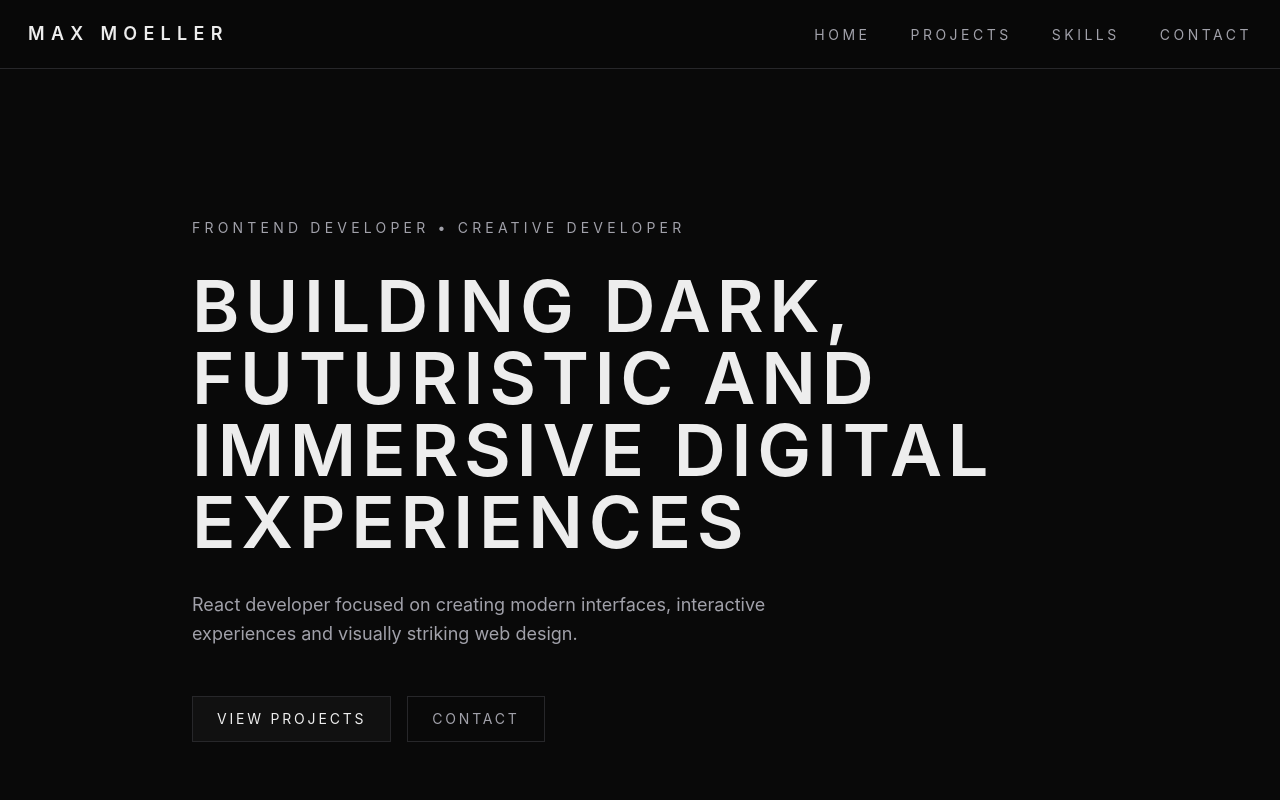
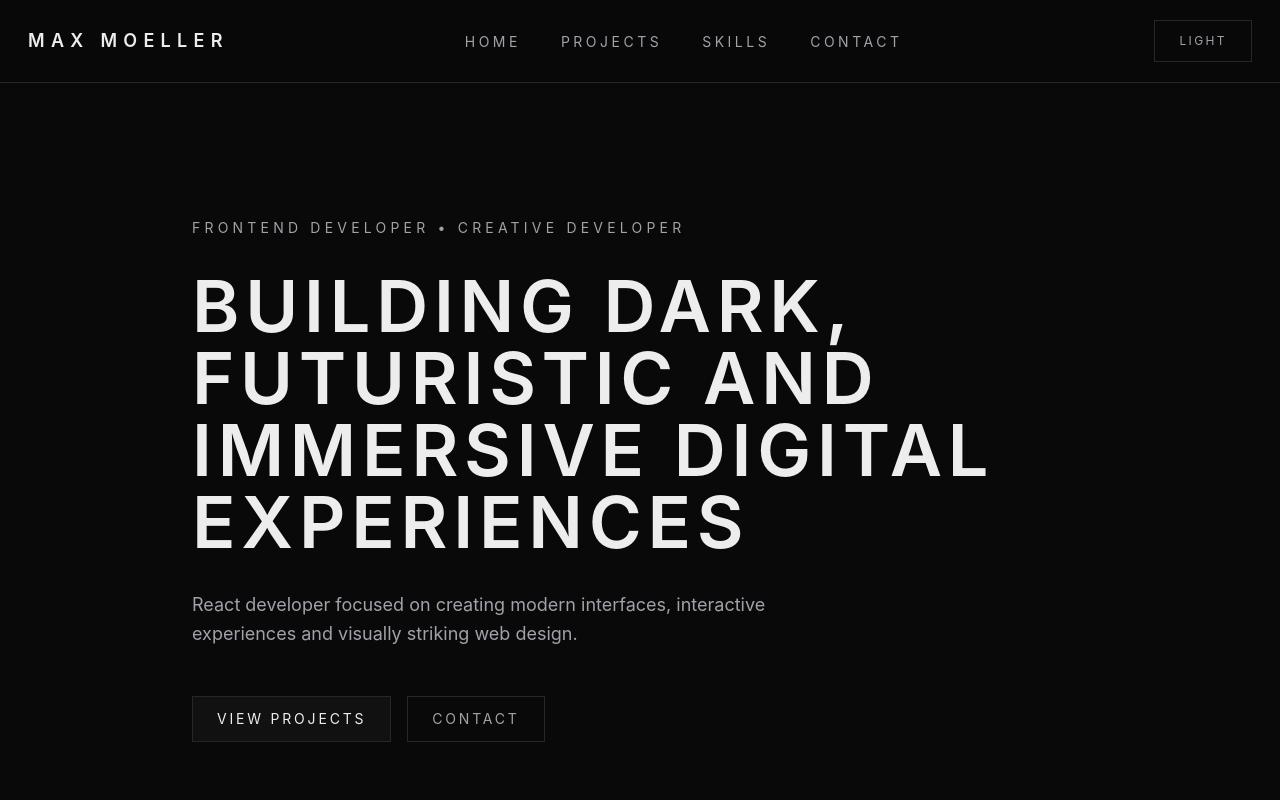
Before and after one commit to maxmoeller-147/Portfolio_Web, a React (Vite) app in the folder portfolio_website/: page / in a window 1280 px wide. Shown: the top 800 px of the page. Built offline with nearby package versions, Linux system fonts and the light colour scheme.

Commit message:
Add theme toggle with new light theme and button updates

```diff
--- a/portfolio_website/src/components/navbar.jsx
+++ b/portfolio_website/src/components/navbar.jsx
@@ -1,4 +1,5 @@
 import { useState } from "react"
+import ThemeToggle from "./ui/ThemeToggle"
 
 export default function Navbar() {
   const [isOpen, setIsOpen] = useState(false)
@@ -31,6 +32,11 @@ export default function Navbar() {
             className="border border-border px-4 py-2 text-xs uppercase tracking-[0.25em] text-primary md:hidden">
           Menu
         </button>
+
+        {/* Theme Toggle */}
+        <div className="ml-4">
+          <ThemeToggle />
+        </div>
       </nav>
 
       {/* Mobile Navigation */}
--- a/portfolio_website/src/components/ui/accordion.jsx
+++ b/portfolio_website/src/components/ui/accordion.jsx
@@ -13,7 +13,7 @@ export default function SkillAccordion({
         className="flex w-full items-center justify-between gap-6 p-6 text-left"
       >
         <div className="relative">
-          <span className="pointer-events-none absolute -top-6 left-0 text-6xl font-black uppercase tracking-tight text-white/[0.03] transition-all duration-500 group-hover:translate-x-2 group-hover:text-white/[0.05] md:text-8xl">
+          <span className="pointer-events-none absolute -top-6 left-0 text-6xl font-black uppercase tracking-tight text-white/3 transition-all duration-500 group-hover:translate-x-2 group-hover:text-white/5 md:text-8xl">
             {category.title}
           </span>
 
--- a/portfolio_website/src/components/ui/button.jsx
+++ b/portfolio_website/src/components/ui/button.jsx
@@ -1,17 +1,29 @@
-export default function Button({ href, children, variant = "primary", className = "", }) {
+export default function Button({ href, onClick, children, variant = "primary", className = "",
+}) {
   const baseStyles =
     "inline-block border px-6 py-3 text-sm uppercase tracking-[0.2em] transition-colors duration-300"
 
   const variants = {
     primary:
       "border-border bg-surface text-primary hover:bg-primary hover:text-background",
+
     secondary:
       "border-border text-secondary hover:border-accent hover:text-accent",
   }
 
+  const styles = `${baseStyles} ${variants[variant]} ${className}`
+
+  if (href) {
+    return (
+      <a href={href} className={styles}>
+        {children}
+      </a>
+    )
+  }
+
   return (
-    <a href={href} className={`${baseStyles} ${variants[variant]} ${className}`}>
+    <button onClick={onClick} className={styles}>
       {children}
-    </a>
+    </button>
   )
 }
--- a/portfolio_website/src/components/ui/skillcard.jsx
+++ b/portfolio_website/src/components/ui/skillcard.jsx
@@ -3,7 +3,7 @@ export default function SkillCard({ tech, index, isOpen }) {
 
   return (
     <div
-      className={`group/card flex items-center justify-between border border-border bg-background/60 p-4 transition-all duration-500 hover:-translate-y-1 hover:border-accent hover:bg-white/[0.03] ${
+      className={`group/card flex items-center justify-between border border-border bg-background/60 p-4 transition-all duration-500 hover:-translate-y-1 hover:border-accent hover:bg-white/3 ${
         isOpen
           ? "translate-y-0 opacity-100 blur-0"
           : "translate-y-4 opacity-0 blur-sm"
--- /dev/null
+++ b/portfolio_website/src/components/ui/themetoggle.jsx
@@ -0,0 +1,20 @@
+import { useEffect, useState } from "react"
+import Button from "./button"
+
+export default function ThemeToggle() {
+  const [isDark, setIsDark] = useState(true)
+
+  useEffect(() => {
+    document.documentElement.classList.toggle("light", !isDark)
+  }, [isDark])
+
+  return (
+    <Button
+      onClick={() => setIsDark(!isDark)}
+      variant="secondary"
+      className="px-4 py-2 text-xs"
+    >
+      {isDark ? "Light" : "Dark"}
+    </Button>
+  )
+}
--- a/portfolio_website/src/style/style.css
+++ b/portfolio_website/src/style/style.css
@@ -3,19 +3,23 @@
 @theme {
   --color-background: #090909;
   --color-surface: #111111;
-
   --color-primary: #ededed;
   --color-secondary: #a1a1aa;
   --color-muted: #52525b;
-
   --color-border: #27272a;
-
   --color-accent: #c0c0c0;
-
   --radius-card: 1.5rem;
 }
 
-
+.light {
+  --color-background: #f4f4f0;
+  --color-surface: #ffffff;
+  --color-primary: #111111;
+  --color-secondary: #52525b;
+  --color-muted: #71717a;
+  --color-border: #d4d4d8;
+  --color-accent: #737373;
+}
 
 @layer base {
   body {
```
